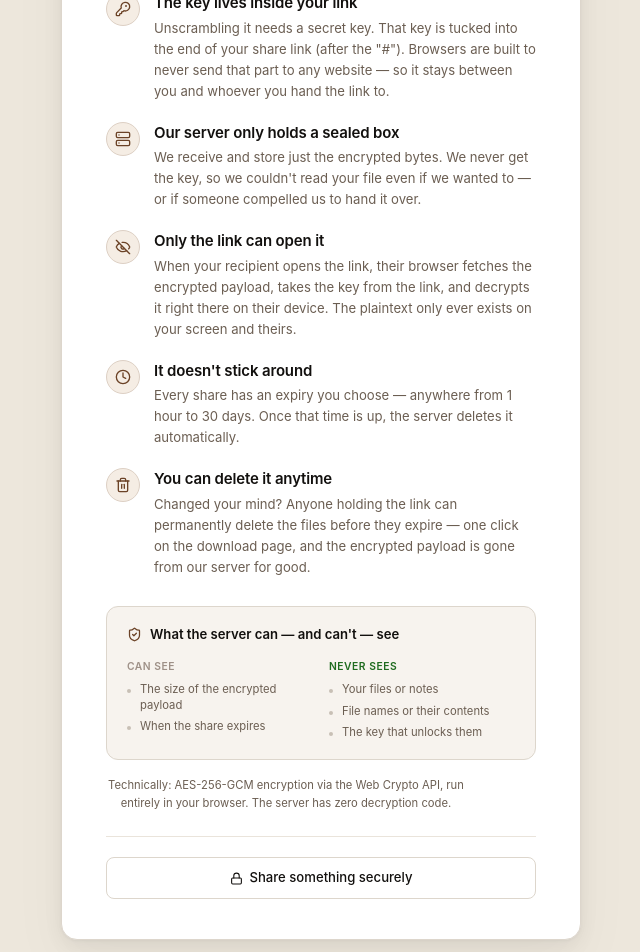
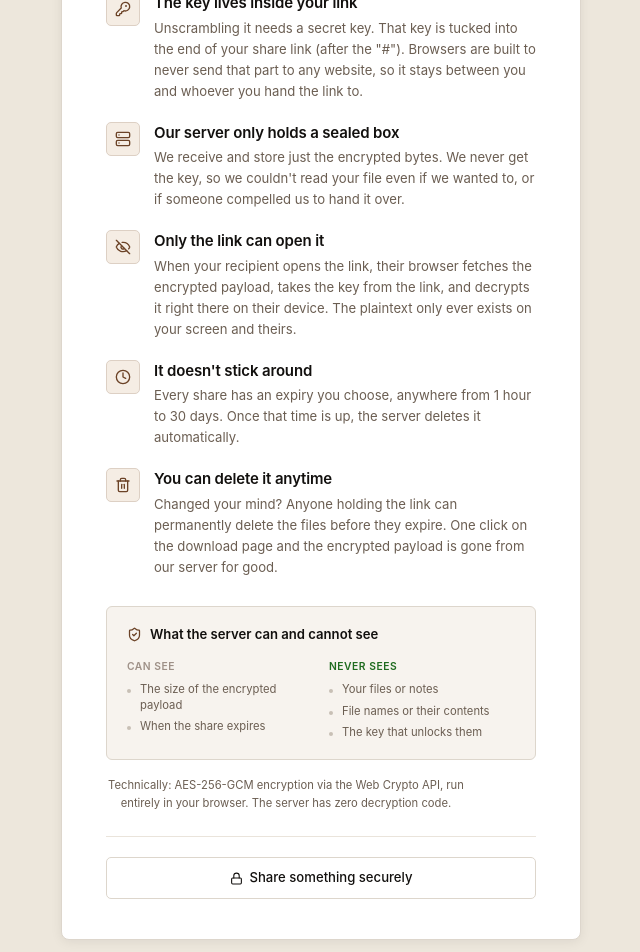
Before and after one commit to a7ul/safeshare, a React (Vite) app in the folder frontend/: page /how-it-works in a window 1280 px wide. Shown: the part 420-1372 px from the top of the page, without its empty margins (319-959 px from the left). Built offline with nearby package versions, Linux system fonts and the light colour scheme; no server answers; a web font is replaced by a local one.

Commit message:
fix: remove em-dashes, flatten UI radii and shadows

```diff
--- a/frontend/src/index.css
+++ b/frontend/src/index.css
@@ -37,10 +37,10 @@
   --err-br: #F2C4B6;
 
   /* Radius */
-  --r-xs: 4px;
-  --r-sm: 8px;
-  --r-md: 12px;
-  --r-lg: 16px;
+  --r-xs: 3px;
+  --r-sm: 5px;
+  --r-md: 6px;
+  --r-lg: 8px;
 
   /* Typography */
   --text-2xs: 0.6875rem;
@@ -86,10 +86,7 @@ body {
   padding: 44px 44px 40px;
   width: 100%;
   max-width: 520px;
-  box-shadow:
-    0 1px 3px rgba(20,12,6,.04),
-    0 6px 20px rgba(20,12,6,.06),
-    0 24px 60px rgba(20,12,6,.04);
+  box-shadow: 0 2px 12px rgba(20,12,6,.07);
 }
 
 /* ── Brand row ───────────────────────────────────────────────────── */
@@ -177,8 +174,8 @@ body {
 /* ── Drop zone ───────────────────────────────────────────────────── */
 
 .drop-zone {
-  border: 1.5px dashed var(--border-strong);
-  border-radius: var(--r-md);
+  border: 1px solid var(--border);
+  border-radius: var(--r-sm);
   padding: 48px 24px;
   text-align: center;
   cursor: pointer;
@@ -507,7 +504,7 @@ body {
 .progress-track { width: 100%; height: 2px; background: var(--overlay); border-radius: 99px; overflow: hidden; }
 .progress-bar { height: 100%; background: var(--warm); border-radius: 99px; transition: width 0.3s ease; }
 
-.status-icon { width: 44px; height: 44px; border-radius: 50%; display: flex; align-items: center; justify-content: center; }
+.status-icon { width: 44px; height: 44px; border-radius: var(--r-sm); display: flex; align-items: center; justify-content: center; }
 .status-icon.success { background: var(--ok-bg); color: var(--ok-fg); border: 1px solid var(--ok-br); }
 .status-icon.error   { background: var(--err-bg); color: var(--err-fg); border: 1px solid var(--err-br); }
 
@@ -528,9 +525,9 @@ body {
 }
 
 .share-heading-icon {
-  width: 28px;
-  height: 28px;
-  border-radius: 50%;
+  width: 24px;
+  height: 24px;
+  border-radius: var(--r-xs);
   background: var(--ok-bg);
   border: 1px solid var(--ok-br);
   color: var(--ok-fg);
@@ -701,7 +698,7 @@ body {
   flex-shrink: 0;
   width: 34px;
   height: 34px;
-  border-radius: 50%;
+  border-radius: var(--r-sm);
   display: flex;
   align-items: center;
   justify-content: center;
--- a/frontend/src/pages/DownloadPage.tsx
+++ b/frontend/src/pages/DownloadPage.tsx
@@ -281,7 +281,7 @@ export function DownloadPage() {
               <ShieldCheck size={15} className="trust-badge-icon" />
               <div className="trust-badge-body">
                 <strong>Privately shared with you</strong>
-                <span>This share is passcode-protected. Enter the passcode the sender gave you — checked entirely in your browser.</span>
+                <span>This share is passcode-protected. Enter the passcode the sender gave you. Checked entirely in your browser.</span>
               </div>
             </div>
             <span className="section-label">Enter passcode</span>
@@ -419,7 +419,7 @@ export function DownloadPage() {
                 <div className="delete-confirm">
                   <span className="delete-confirm-text">
                     Delete permanently? This removes {entries.length === 1 ? "the file" : `all ${entries.length} files`} from
-                    the server for everyone — this can't be undone.
+                    the server for everyone. This can't be undone.
                   </span>
                   <div className="delete-confirm-actions">
                     <button className="btn-ghost" onClick={() => setDeleteStatus("idle")}>Cancel</button>
--- a/frontend/src/pages/HowItWorksPage.tsx
+++ b/frontend/src/pages/HowItWorksPage.tsx
@@ -20,17 +20,17 @@ const STEPS: Step[] = [
   {
     icon: <Lock size={16} />,
     title: "It's locked on your device",
-    body: "The moment you pick a file or type a note, your browser scrambles it into unreadable ciphertext. This happens on your own computer — before anything is sent anywhere.",
+    body: "The moment you pick a file or type a note, your browser scrambles it into unreadable ciphertext. This happens on your own computer, before anything is sent anywhere.",
   },
   {
     icon: <KeyRound size={16} />,
     title: "The key lives inside your link",
-    body: "Unscrambling it needs a secret key. That key is tucked into the end of your share link (after the \"#\"). Browsers are built to never send that part to any website — so it stays between you and whoever you hand the link to.",
+    body: "Unscrambling it needs a secret key. That key is tucked into the end of your share link (after the \"#\"). Browsers are built to never send that part to any website, so it stays between you and whoever you hand the link to.",
   },
   {
     icon: <Server size={16} />,
     title: "Our server only holds a sealed box",
-    body: "We receive and store just the encrypted bytes. We never get the key, so we couldn't read your file even if we wanted to — or if someone compelled us to hand it over.",
+    body: "We receive and store just the encrypted bytes. We never get the key, so we couldn't read your file even if we wanted to, or if someone compelled us to hand it over.",
   },
   {
     icon: <EyeOff size={16} />,
@@ -40,12 +40,12 @@ const STEPS: Step[] = [
   {
     icon: <Clock size={16} />,
     title: "It doesn't stick around",
-    body: "Every share has an expiry you choose — anywhere from 1 hour to 30 days. Once that time is up, the server deletes it automatically.",
+    body: "Every share has an expiry you choose, anywhere from 1 hour to 30 days. Once that time is up, the server deletes it automatically.",
   },
   {
     icon: <Trash2 size={16} />,
     title: "You can delete it anytime",
-    body: "Changed your mind? Anyone holding the link can permanently delete the files before they expire — one click on the download page, and the encrypted payload is gone from our server for good.",
+    body: "Changed your mind? Anyone holding the link can permanently delete the files before they expire. One click on the download page and the encrypted payload is gone from our server for good.",
   },
 ];
 
@@ -60,7 +60,7 @@ export function HowItWorksPage() {
         <span className="section-label">Security</span>
         <h1 className="page-heading">How it works</h1>
         <p className="page-subtitle">
-          The plain-English version — no technical knowledge needed. Here's what happens when you share something, and why even we can never see it.
+          The plain-English version. No technical knowledge needed. Here's what happens when you share something, and why even we can never see it.
         </p>
 
         <div className="how-steps">
@@ -78,7 +78,7 @@ export function HowItWorksPage() {
         <div className="how-summary">
           <div className="how-summary-head">
             <ShieldCheck size={15} />
-            <span>What the server can — and can't — see</span>
+            <span>What the server can and cannot see</span>
           </div>
           <div className="how-summary-cols">
             <div>
--- a/frontend/src/pages/UploadPage.tsx
+++ b/frontend/src/pages/UploadPage.tsx
@@ -10,10 +10,9 @@ export function UploadPage() {
     <div className="page">
       <div className="card">
         <BrandRow logoUrl={logoUrl} title={title} />
-        <span className="section-label">Secure sharing</span>
         <h1 className="page-heading">Share files, notes<br />and secrets securely.</h1>
         <p className="page-subtitle">
-          End-to-end encrypted in your browser. The server only ever stores ciphertext — it cannot read what you send.
+          End-to-end encrypted in your browser. The server only ever stores ciphertext. It cannot read what you send.
         </p>
         <SecureUploader />
         <div className="how-link-row">
```
